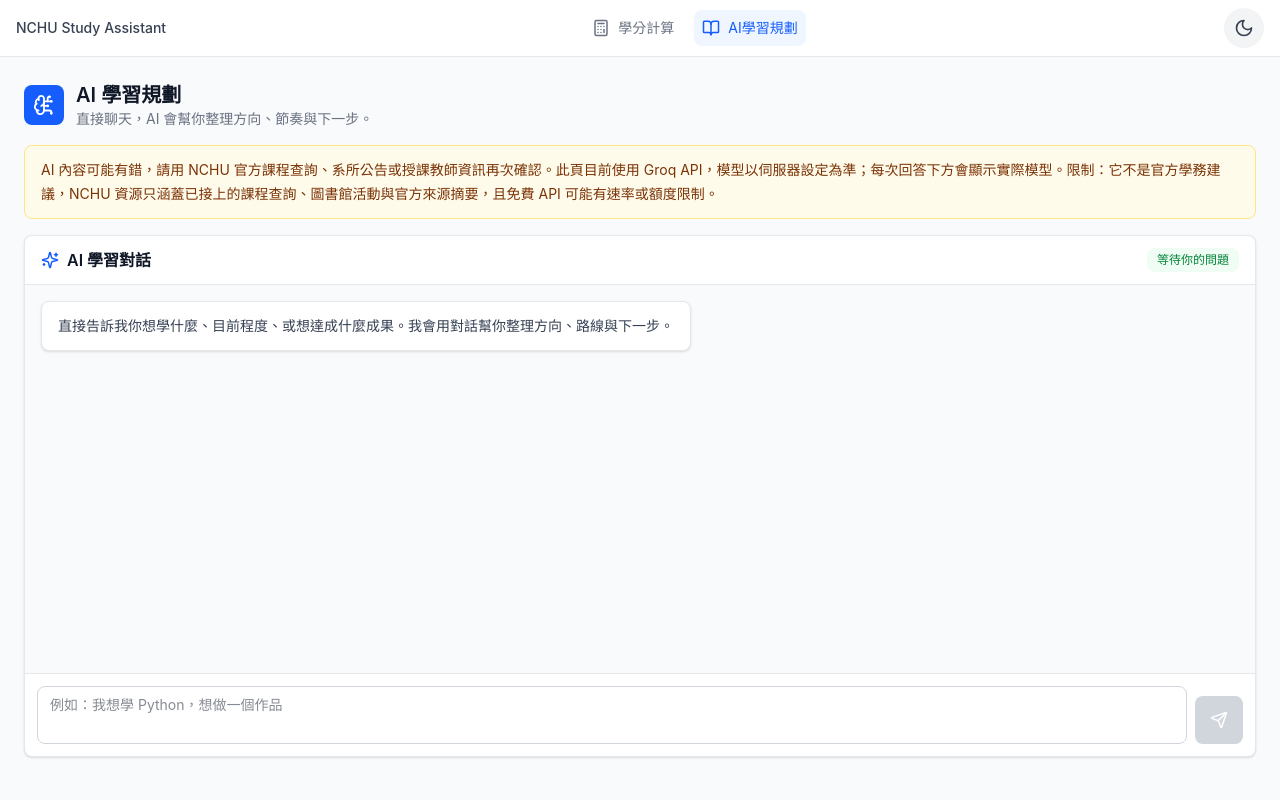
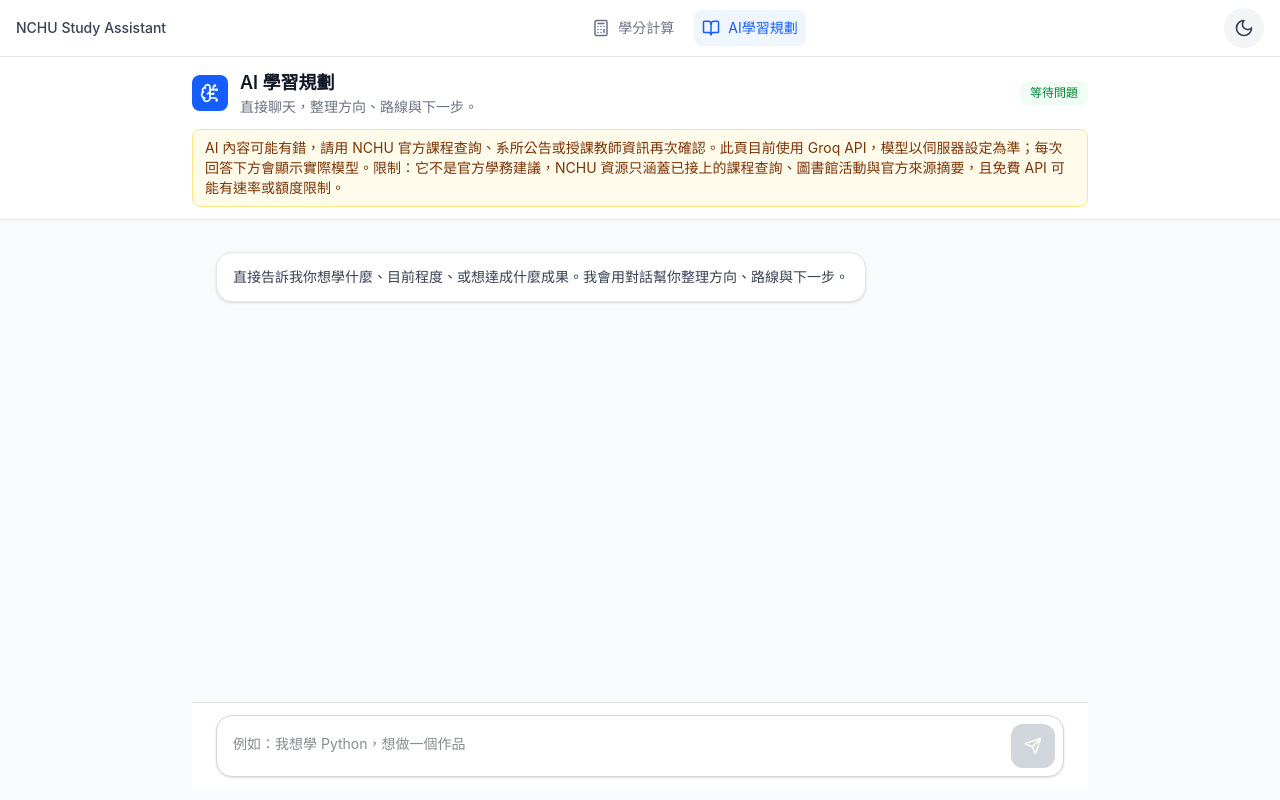
Before and after one commit to ZackDora/nchu-project, a React (Vite) app: page /course-analysis in a window 1280 px wide. Built offline with nearby package versions, Linux system fonts and the light colour scheme.

Commit message:
Make AI chat full page

```diff
--- a/src/app/components/CourseAnalysis.tsx
+++ b/src/app/components/CourseAnalysis.tsx
@@ -2,7 +2,6 @@ import {
   BrainCircuit,
   LoaderCircle,
   Send,
-  Sparkles,
 } from "lucide-react";
 import { useState } from "react";
 import { getLearningSearchTerms, hasLearningIntent, normalizeLearningTopic } from "../utils/learningTopic";
@@ -783,40 +782,37 @@ export function CourseAnalysis() {
   };
 
   return (
-    <div className="flex h-[calc(100dvh-4.75rem)] min-h-[520px] flex-col px-3 py-4 md:px-6 md:py-6">
-      <div className="mb-4 flex items-center gap-3">
-        <div className="flex h-10 w-10 shrink-0 items-center justify-center rounded-lg bg-blue-600 dark:bg-blue-500">
-          <BrainCircuit className="text-white" size={22} />
+    <div className="flex h-[calc(100dvh-4.25rem)] min-h-[560px] flex-col bg-gray-50 dark:bg-gray-900">
+      <header className="shrink-0 border-b border-gray-200 bg-white/95 px-4 py-3 backdrop-blur dark:border-gray-800 dark:bg-gray-950/90">
+        <div className="mx-auto flex max-w-4xl items-center justify-between gap-3">
+          <div className="flex min-w-0 items-center gap-3">
+            <div className="flex h-9 w-9 shrink-0 items-center justify-center rounded-lg bg-blue-600 dark:bg-blue-500">
+              <BrainCircuit className="text-white" size={20} />
             </div>
             <div className="min-w-0">
-          <h1 className="text-xl font-semibold text-gray-900 dark:text-white">AI 學習規劃</h1>
-          <p className="text-sm text-gray-500 dark:text-gray-400">直接聊天，AI 會幫你整理方向、節奏與下一步。</p>
+              <h1 className="truncate text-lg font-semibold text-gray-900 dark:text-white">AI 學習規劃</h1>
+              <p className="hidden text-sm text-gray-500 dark:text-gray-400 sm:block">直接聊天，整理方向、路線與下一步。</p>
             </div>
           </div>
-
-      <div className="mb-4 rounded-lg border border-amber-200 bg-amber-50 px-4 py-3 text-sm leading-6 text-amber-900 dark:border-amber-900/60 dark:bg-amber-950/30 dark:text-amber-100">
+          <span className="shrink-0 rounded-lg bg-green-50 px-2.5 py-1 text-xs font-medium text-green-700 dark:bg-green-900/30 dark:text-green-300">
+            {isAiLoading ? "正在思考" : hasGenerated ? "可繼續追問" : "等待問題"}
+          </span>
+        </div>
+        <div className="mx-auto mt-3 max-w-4xl rounded-lg border border-amber-200 bg-amber-50 px-3 py-2 text-xs leading-5 text-amber-900 dark:border-amber-900/60 dark:bg-amber-950/30 dark:text-amber-100 sm:text-sm">
           AI 內容可能有錯，請用 NCHU 官方課程查詢、系所公告或授課教師資訊再次確認。此頁目前使用 Groq API，模型以伺服器設定為準；每次回答下方會顯示實際模型。限制：它不是官方學務建議，NCHU 資源只涵蓋已接上的課程查詢、圖書館活動與官方來源摘要，且免費 API 可能有速率或額度限制。
         </div>
+      </header>
 
-      <section className="flex min-h-0 flex-1 flex-col overflow-hidden rounded-lg border border-gray-200 bg-white shadow-sm dark:border-gray-700 dark:bg-gray-800">
-        <div className="flex items-center justify-between gap-3 border-b border-gray-200 px-4 py-3 dark:border-gray-700">
-          <div className="flex items-center gap-2">
-            <Sparkles size={18} className="text-blue-600 dark:text-blue-400" />
-            <h2 className="text-base font-semibold text-gray-900 dark:text-white">AI 學習對話</h2>
-          </div>
-          <span className="rounded-lg bg-green-50 px-2.5 py-1 text-xs font-medium text-green-700 dark:bg-green-900/30 dark:text-green-300">
-            {isAiLoading ? "正在思考" : hasGenerated ? "可繼續追問" : "等待你的問題"}
-          </span>
-        </div>
-
-        <div className="min-h-0 flex-1 space-y-3 overflow-y-auto bg-gray-50 p-4 dark:bg-gray-900/40">
+      <main className="min-h-0 flex-1 overflow-hidden">
+        <div className="mx-auto flex h-full max-w-4xl flex-col">
+          <div className="min-h-0 flex-1 space-y-5 overflow-y-auto px-4 py-5 sm:px-6 md:py-8">
           {messages.map((message, index) => (
             <div key={`${message.role}-${index}`} className={`flex ${message.role === "user" ? "justify-end" : "justify-start"}`}>
               <div
-                className={`max-w-[86%] rounded-lg px-4 py-3 text-sm leading-6 shadow-sm ${
+                className={`max-w-[92%] rounded-2xl px-4 py-3 text-sm leading-6 sm:max-w-[82%] ${
                   message.role === "user"
-                    ? "bg-blue-600 text-white"
-                    : "border border-gray-200 bg-white text-gray-700 dark:border-gray-700 dark:bg-gray-800 dark:text-gray-200"
+                    ? "bg-blue-600 text-white shadow-sm"
+                    : "border border-gray-200 bg-white text-gray-700 shadow-sm dark:border-gray-800 dark:bg-gray-950 dark:text-gray-200"
                 }`}
               >
                 {message.role === "assistant" ? (
@@ -840,7 +836,7 @@ export function CourseAnalysis() {
           ))}
           {isAiLoading && (
             <div className="flex justify-start">
-              <div className="inline-flex items-center gap-2 rounded-lg border border-gray-200 bg-white px-4 py-3 text-sm text-gray-600 shadow-sm dark:border-gray-700 dark:bg-gray-800 dark:text-gray-300">
+              <div className="inline-flex items-center gap-2 rounded-2xl border border-gray-200 bg-white px-4 py-3 text-sm text-gray-600 shadow-sm dark:border-gray-800 dark:bg-gray-950 dark:text-gray-300">
                 <LoaderCircle size={16} className="animate-spin" />
                 正在整理 AI 建議與 NCHU 資源...
               </div>
@@ -849,13 +845,13 @@ export function CourseAnalysis() {
           </div>
 
           <form
-          className="border-t border-gray-200 p-3 dark:border-gray-700"
+            className="shrink-0 border-t border-gray-200 bg-white/95 px-4 py-3 backdrop-blur dark:border-gray-800 dark:bg-gray-950/90 sm:px-6"
             onSubmit={(event) => {
               event.preventDefault();
               void sendChatMessage();
             }}
           >
-          <div className="flex items-end gap-2">
+            <div className="flex items-end gap-2 rounded-2xl border border-gray-300 bg-white p-2 shadow-sm transition focus-within:border-blue-500 focus-within:ring-2 focus-within:ring-blue-100 dark:border-gray-700 dark:bg-gray-900 dark:focus-within:ring-blue-900/40">
               <textarea
                 value={chatInput}
                 onChange={(event) => setChatInput(event.target.value)}
@@ -866,20 +862,21 @@ export function CourseAnalysis() {
                   }
                 }}
                 placeholder="例如：我想學 Python，想做一個作品"
-              rows={2}
-              className="min-h-12 flex-1 resize-none rounded-lg border border-gray-300 bg-white px-3 py-2 text-sm text-gray-900 outline-none transition focus:border-blue-500 focus:ring-2 focus:ring-blue-100 dark:border-gray-600 dark:bg-gray-900 dark:text-white dark:focus:ring-blue-900/40"
+                rows={1}
+                className="max-h-32 min-h-11 flex-1 resize-none bg-transparent px-2 py-2 text-sm leading-6 text-gray-900 outline-none dark:text-white"
               />
               <button
                 type="submit"
                 disabled={!chatInput.trim() || isAiLoading}
-              className="flex h-12 w-12 shrink-0 items-center justify-center rounded-lg bg-blue-600 text-white transition active:bg-blue-700 disabled:cursor-not-allowed disabled:bg-gray-300 dark:bg-blue-500 dark:active:bg-blue-600 dark:disabled:bg-gray-700"
+                className="flex h-11 w-11 shrink-0 items-center justify-center rounded-xl bg-blue-600 text-white transition active:bg-blue-700 disabled:cursor-not-allowed disabled:bg-gray-300 dark:bg-blue-500 dark:active:bg-blue-600 dark:disabled:bg-gray-700"
                 aria-label="送出訊息"
               >
                 {isAiLoading ? <LoaderCircle size={18} className="animate-spin" /> : <Send size={18} />}
               </button>
             </div>
           </form>
-      </section>
+        </div>
+      </main>
     </div>
   );
 }
```
Lines whose indentation alone changed are shown as unchanged.
